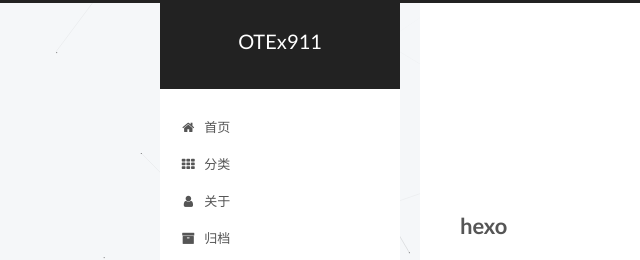
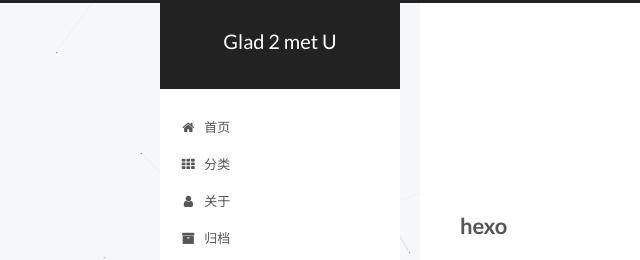
Before and after one commit to Lllly101/OTEx911.github.io, a plain HTML site: page index.html in a window 1280 px wide. Shown: the top 260 px of the page, 0-640 px from the left. Drawn offline with Linux system fonts and the light colour scheme.

Commit message:
Site updated: 2017-05-12 10:41:54

```diff
--- a/css/main.css
+++ b/css/main.css
@@ -1696,7 +1696,7 @@ pre .javascript .function {
   width: 4px;
   height: 4px;
   border-radius: 50%;
-  background: #fff;
+  background: #08ffff;
 }
 .links-of-blogroll {
   font-size: 13px;
--- a/index.html
+++ b/index.html
@@ -92,12 +92,12 @@
 
 <meta name="description" content="人生真是艰难如Buffer Tang">
 <meta property="og:type" content="website">
-<meta property="og:title" content="OTEx911">
+<meta property="og:title" content="Glad 2 met U">
 <meta property="og:url" content="/index.html">
-<meta property="og:site_name" content="OTEx911">
+<meta property="og:site_name" content="Glad 2 met U">
 <meta property="og:description" content="人生真是艰难如Buffer Tang">
 <meta name="twitter:card" content="summary">
-<meta name="twitter:title" content="OTEx911">
+<meta name="twitter:title" content="Glad 2 met U">
 <meta name="twitter:description" content="人生真是艰难如Buffer Tang">
 
 
@@ -132,7 +132,7 @@
 
 
 
-  <title>OTEx911</title>
+  <title>Glad 2 met U</title>
 </head>
 
 <body itemscope itemtype="http://schema.org/WebPage" lang="zh-Hans">
@@ -180,7 +180,7 @@
     <div class="custom-logo-site-title">
       <a href="/"  class="brand" rel="start">
         <span class="logo-line-before"><i></i></span>
-        <span class="site-title">OTEx911</span>
+        <span class="site-title">Glad 2 met U</span>
         <span class="logo-line-after"><i></i></span>
       </a>
     </div>
@@ -302,7 +302,7 @@
     </span>
 
     <span hidden itemprop="publisher" itemscope itemtype="http://schema.org/Organization">
-      <meta itemprop="name" content="OTEx911">
+      <meta itemprop="name" content="Glad 2 met U">
     </span>
 
 
```
Also changed, not shown: 2017/05/11/hexo指南/index.html (+4 -4 lines), archives/2017/05/index.html (+5 -5 lines), archives/2017/index.html (+5 -5 lines), archives/index.html (+5 -5 lines).
